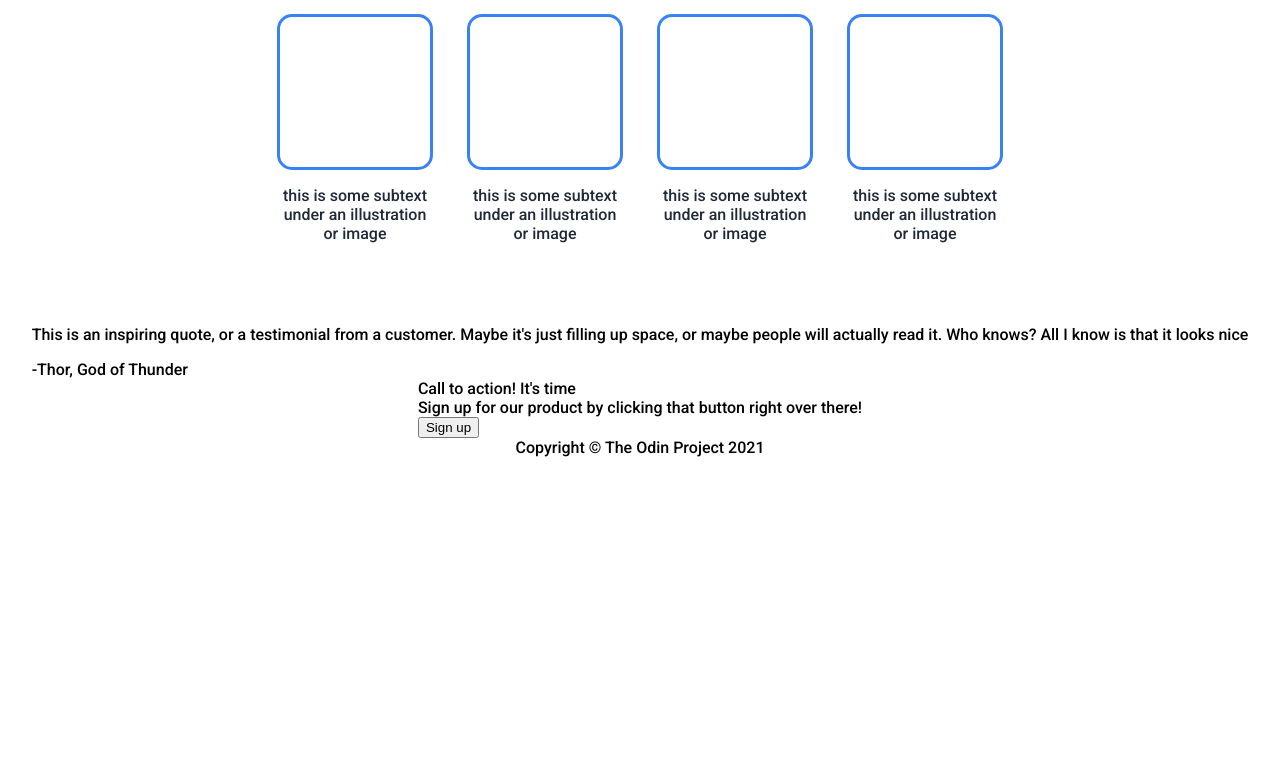
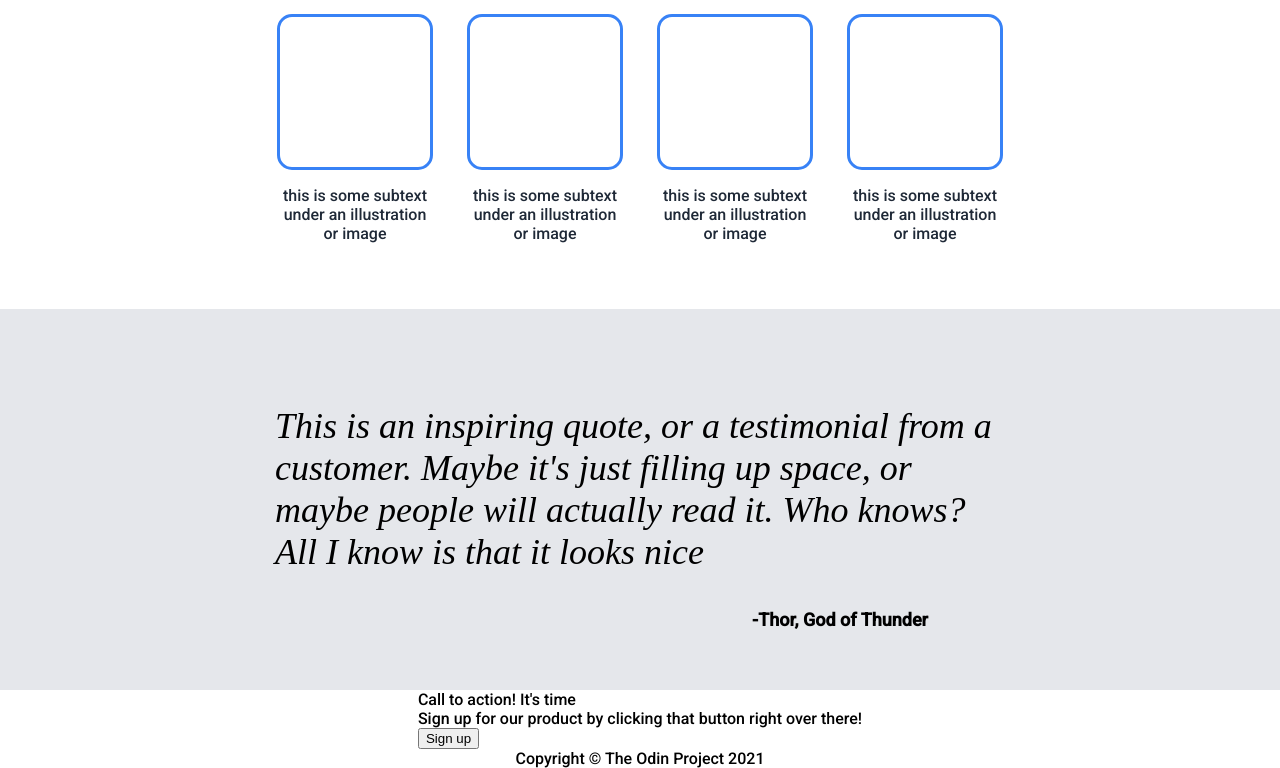
Before and after one commit to WhyAcee/Landing-Page, a plain HTML site: page index.html in a window 1280 px wide. Shown: the part 610-1378 px from the top of the page. Before the commit the page ends 1067 px from the top, so only its background shows below. Drawn offline with Linux system fonts and the light colour scheme.

Commit message:
Style body 3

```diff
--- a/index.html
+++ b/index.html
@@ -14,7 +14,7 @@
     <div class="header">
         <div class="header-logo">Header Logo</div>
         <nav class="right-links">
-            <a href="hl">header link one</a>
+            <a href="https://www.google.com/">header link one</a>
             <a href="hl">header link two</a>
             <a href="hl">header link three</a>
         </nav>
--- a/styles.css
+++ b/styles.css
@@ -54,7 +54,6 @@ nav a {
     align-items: center;
     gap: 15px;
     align-self: stretch;
-
 }
 
 .cc1-left {
@@ -69,6 +68,7 @@ nav a {
     margin: 0;
     font-size: 48px;
     font-weight: bold;
+    max-width: 340px;
 }
 
 .cc1-left p {
@@ -76,6 +76,7 @@ nav a {
     margin: 1px;
     padding-bottom: 15px;
     font-size: 18px;
+    max-width: 300px;
 }
 
 .cc1-left button {
@@ -89,7 +90,7 @@ nav a {
 }
 
 .cc1-right {
-    padding: 100px 100px;
+    padding: 115px 100px;
     background-color: #939c9e;
     display: flex;
     flex-shrink: 0;
@@ -109,7 +110,7 @@ nav a {
 
 .cc2-header {
     font-size: 36px;
-    font-weight: bolder;
+    font-weight: 800;
     font-family: Impact, sans-serif;
     padding-bottom: 30px;
 }
@@ -139,6 +140,32 @@ nav a {
     text-align: center;
     color: #1f2937;
 }
+
+/*BODY 3-------------------------------------------------------*/
+.content-container3 {
+    display: flex;
+    flex-direction: column;
+    align-self: stretch;
+    align-items: center;
+    background-color: #e5e7eb;
+    padding: 60px 50px;
+}
+
+.content-container3 p {
+    font-family: 'Times New Roman', Times, serif;
+    font-weight: 300;
+    font-size: 36px;
+    max-width: 730px;
+    font-style: italic;
+}
+
+.content-container3 div {
+    align-self: center;
+    font-weight: 700;
+    font-size: 18px;
+    max-width: 730px;
+    padding-left: 400px;
+}
 /*FOOTER--------------------------------------------------------*/
 .footer {
     align-self: center;
```
